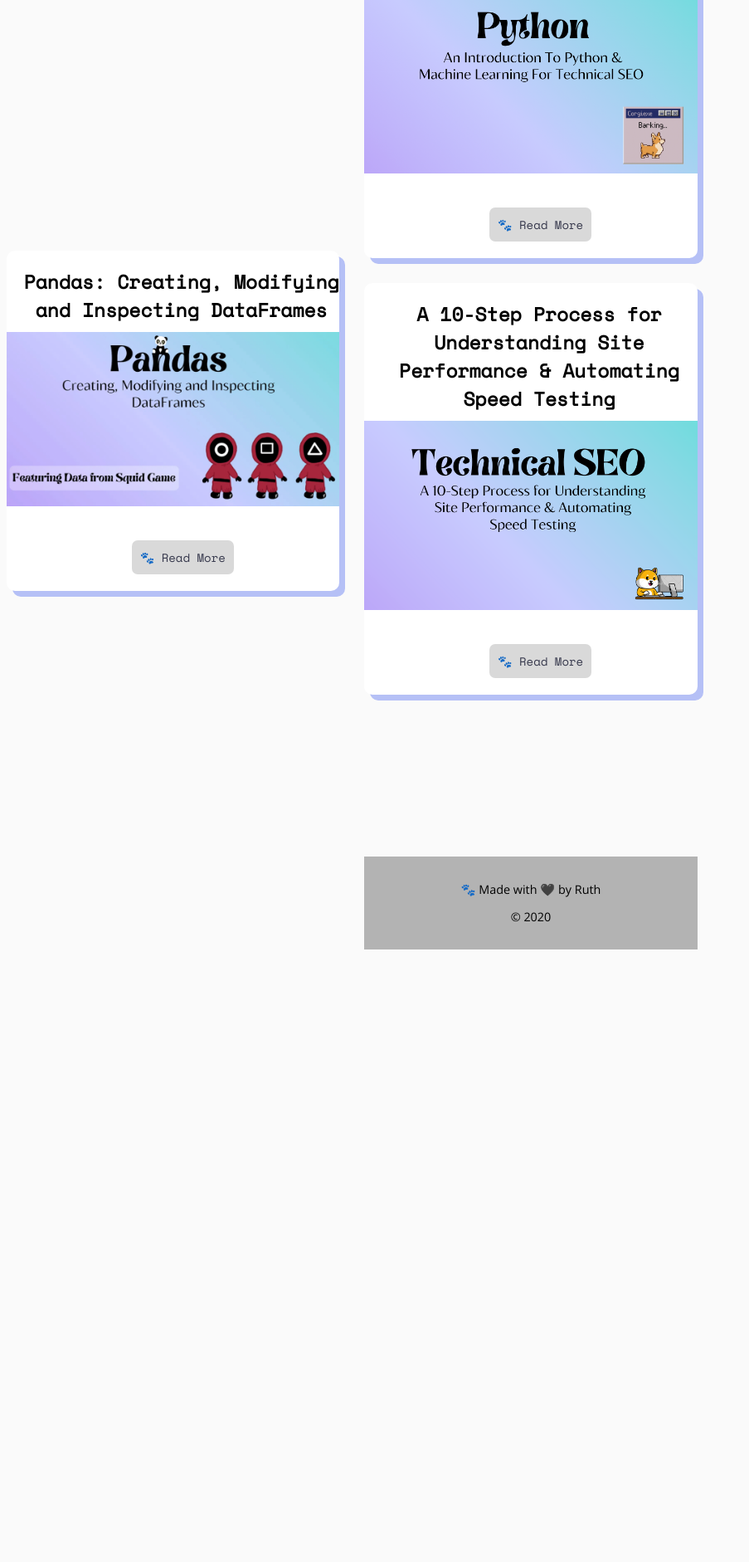
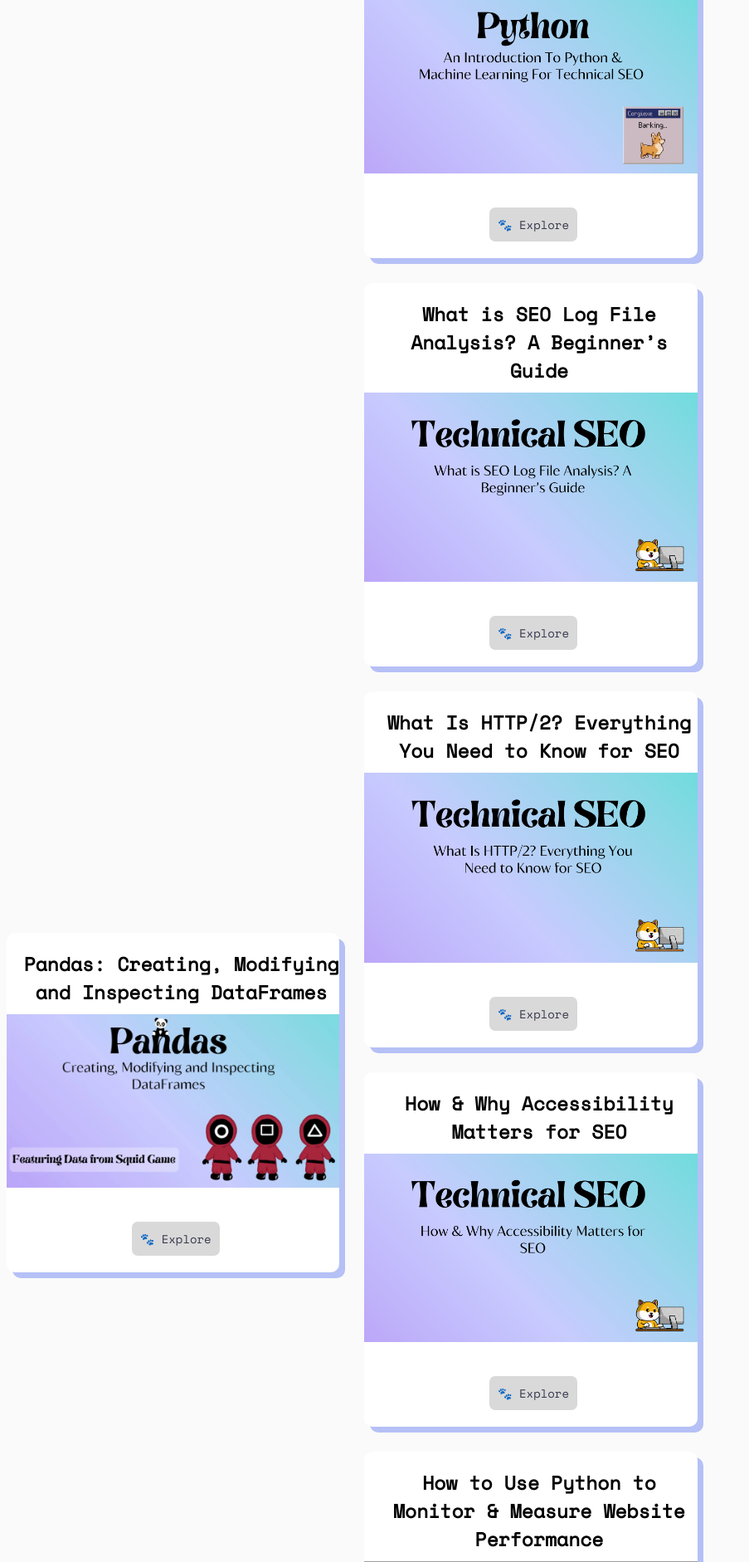
Before and after one commit to rvth/seo-dogs, a Flask app: page /blog in a window 1280 px wide. Shown: the part 645-2527 px from the top of the page at 83% size, without its empty margins (0-903 px from the left). Before the commit the page ends 1789 px from the top, so only its background shows below. Run offline with Flask 2, Linux system fonts and the light colour scheme; grey boxes are pictures that could not be loaded.

Commit message:
blog updates

```diff
--- a/templates/blog.html
+++ b/templates/blog.html
@@ -1,13 +1,16 @@
 <!DOCTYPE html>
 <html lang="en">
+
 <head>
     <meta charset="UTF-8">
-    <title>Blog Posts</title>
+    <meta name="viewport" content="width=device-width, initial-scale=1.0">
+    <title>SEO Dogs</title>
+    {% extends "template.html" %}
+    {% block content %}
 </head>
 
 <body>
-    {% extends "template.html" %}
-    {% block content %}
+
 
 <h1>Blog Posts</h1>
 
@@ -21,7 +24,7 @@
         <br>
         <br>
         <div class="button">
-          <a href="https://rvth.hashnode.dev/pandas-squid-game"> &#128062; Read More</a>
+          <a href="https://rvth.hashnode.dev/pandas-squid-game"> &#128062; Explore</a>
         </div>
     </div>
 
@@ -35,21 +38,71 @@
         <br>
         <br>
         <div class="button">
-          <a href="https://www.searchenginejournal.com/python-machine-learning-technical-seo/430000/"> &#128062; Read More</a>
+          <a href="https://www.searchenginejournal.com/python-machine-learning-technical-seo/430000/"> &#128062; Explore</a>
         </div>
     </div>
 
-<div class="cards">
+      <div class="card">
+        <header>
+          <h2>What is SEO Log File Analysis? A Beginner’s Guide</h2>
+        </header>
+
+        <img src="{{url_for('static', filename='logfiles.webp')}}" width="350px" height="250px" alt="log file analysis" class="responsive">
+        <br>
+        <br>
+        <div class="button">
+          <a href="https://www.searchenginejournal.com/seo-log-file-analysis-guide/419660/">&#128062; Explore</a>
+        </div>
+      </div>
+
+     <div class="card">
+        <header>
+          <h2>What Is HTTP/2? Everything You Need to Know for SEO</h2>
+        </header>
+
+        <img src="{{url_for('static', filename='http2.webp')}}" width="400px" height="250px" alt="http2" class="responsive">
+        <br>
+        <br>
+        <div class="button">
+          <a href="https://www.searchenginejournal.com/what-is-http2/410586/">&#128062; Explore</a>
+        </div>
+      </div>
+
+     <div class="card">
+        <header>
+          <h2>How & Why Accessibility Matters for SEO</h2>
+        </header>
+
+        <img src="{{url_for('static', filename='accessibilityblog.webp')}}" width="400px" height="250px" alt="accessibility" class="responsive">
+        <br>
+        <br>
+        <div class="button">
+          <a href="https://www.searchenginejournal.com/seo-accessibility/379582/">&#128062; Explore</a>
+        </div>
+      </div>
+
+      <div class="card">
+        <header>
+          <h2>How to Use Python to Monitor & Measure Website Performance</h2>
+        </header>
+
+        <img src="{{url_for('static', filename='python_performance.webp')}}" width="400px" height="250px" alt="python for performance" class="responsive">
+        <br>
+        <br>
+        <div class="button">
+          <a href="https://www.searchenginejournal.com/python-monitor-measure-website-performance/371105/">&#128062; Explore</a>
+        </div>
+      </div>
+
        <div class="card">
         <header>
           <h2>A 10-Step Process for Understanding Site Performance & Automating Speed Testing</h2>
         </header>
 
-        <img alt="site performance" src="{{url_for('static', filename='site_performance.webp')}}" width="600" height="300" class="responsive">
-        <br>
+        <img alt="site performance" src="{{url_for('static', filename='site_performance.webp')}}" width="600" height="300" alt="site performance" class="responsive">
         <br>
         <div class="button">
-          <a href="https://www.searchenginejournal.com/process-for-understanding-site-performance-automating-speed-testing/352948/"> &#128062; Read More</a>
+          <a href="https://www.searchenginejournal.com/process-for-understanding-site-performance-automating-speed-testing/352948/">&#128062; Explore</a>
         </div>
       </div>
   </div>
@@ -57,13 +110,12 @@
 <br>
 <br>
 <br>
-<br>
-<br>
+
+
 
 
 <footer class="page_footer">
 <p>&#128062; Made with &#128420; by Ruth</p>
-<p>&#169; 2020</p>
 </footer>
     {% endblock %}
 
--- a/templates/index.html
+++ b/templates/index.html
@@ -103,7 +103,6 @@
 
 <footer class="page_footer">
 <p>&#128062; Made with &#128420; by Ruth</p>
-
 </footer>
     {% endblock %}
 
```
Also changed, not shown: static/accessibilityblog.webp (added), static/http2.webp (added), static/logfiles.webp (added). Lines whose indentation alone changed are shown as unchanged.
